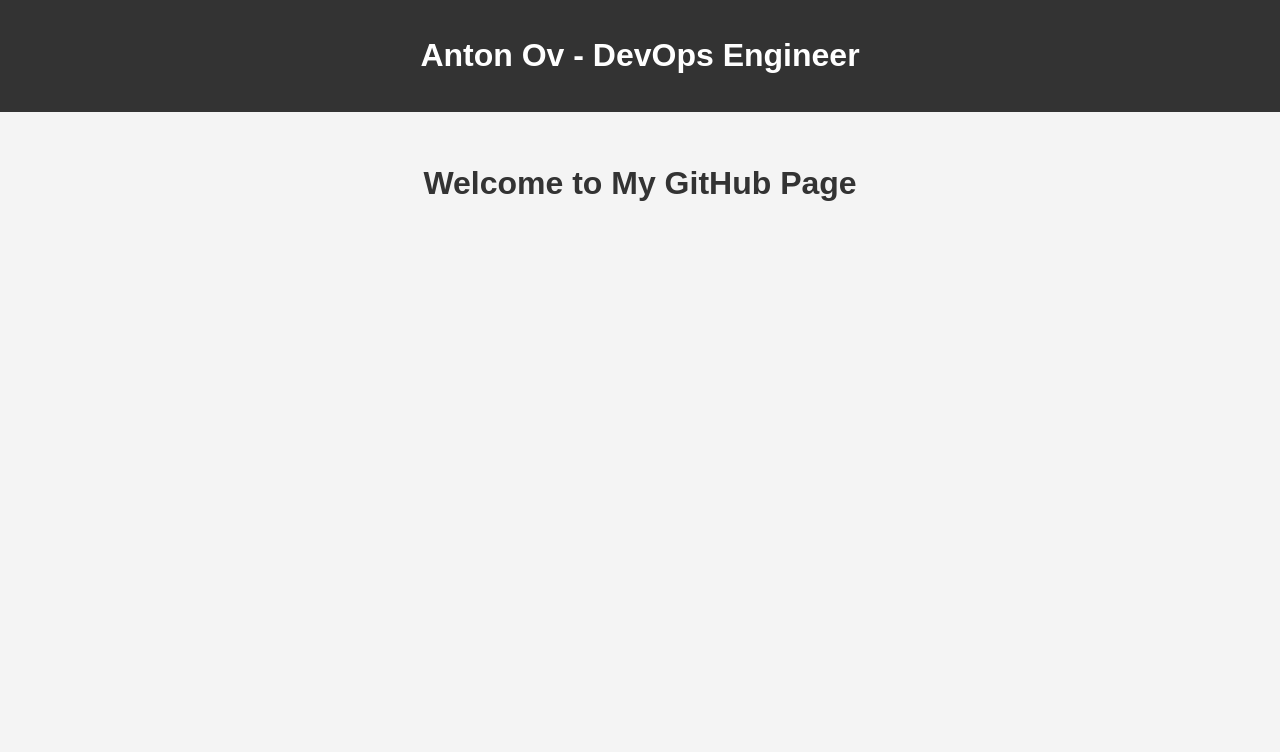
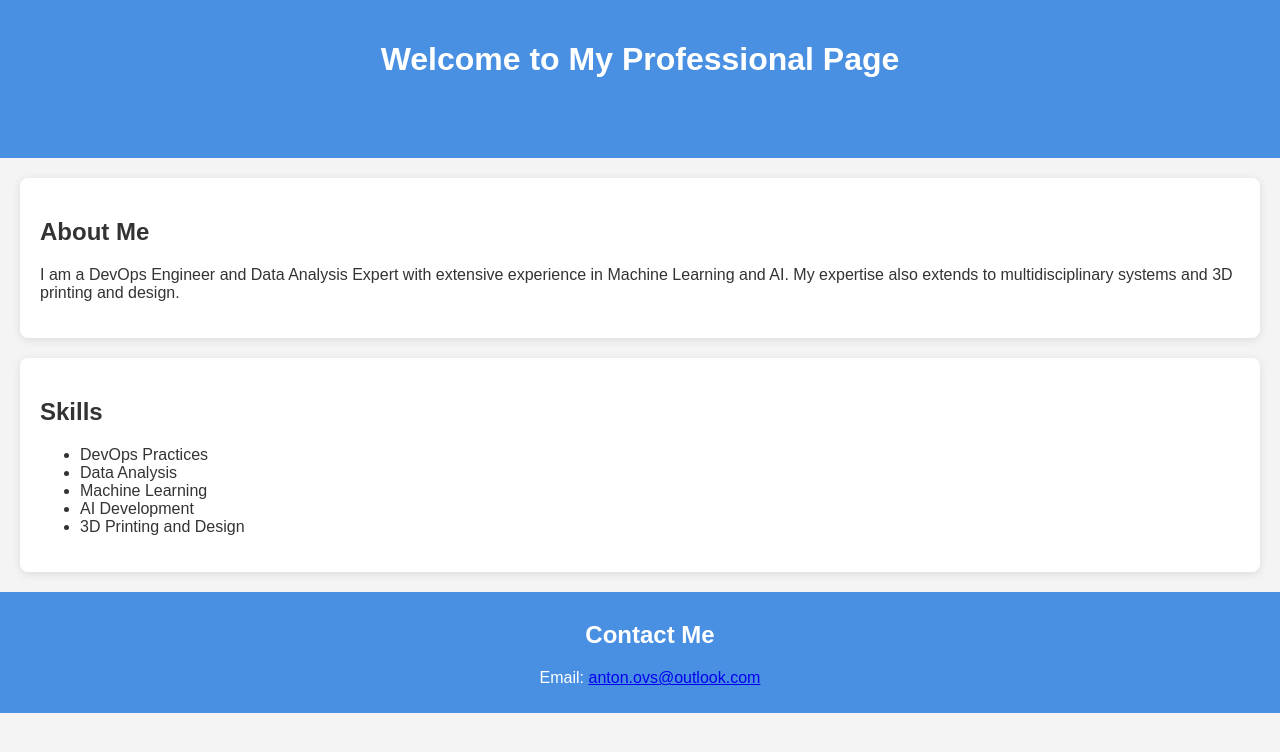
Before and after one commit to anton-ov/anton-ov.github.io, a plain HTML site: page index.html in a window 1280 px wide. Drawn offline with Linux system fonts and the light colour scheme.

Commit message:
Update index.html

```diff
--- a/index.html
+++ b/index.html
@@ -1,52 +1,84 @@
 <!DOCTYPE html>
 <html lang="en">
+
 <head>
     <meta charset="UTF-8">
     <meta name="viewport" content="width=device-width, initial-scale=1.0">
-    <title>Anton Ov - DevOps Engineer</title>
+    <title>DevOps Engineer & Data Analysis Expert</title>
     <style>
         body {
             font-family: Arial, sans-serif;
             background-color: #f4f4f4;
+            color: #333;
             margin: 0;
             padding: 0;
         }
+
         header {
-            background-color: #333;
-            color: #fff;
-            padding: 1rem 0;
+            background-color: #4a90e2;
+            color: white;
+            padding: 20px;
             text-align: center;
         }
-        .container {
-            padding: 2rem;
+
+        nav {
+            margin: 20px 0;
         }
-        .profile-pic {
-            display: block;
-            margin: 0 auto;
-            border-radius: 50%;
-            width: 150px;
-            height: 150px;
+
+        nav a {
+            color: #4a90e2;
+            text-decoration: none;
+            margin: 0 15px;
         }
-        .content {
+
+        section {
+            padding: 20px;
+            background-color: white;
+            margin: 20px;
+            border-radius: 8px;
+            box-shadow: 0 2px 10px rgba(0, 0, 0, 0.1);
+        }
+
+        footer {
             text-align: center;
-        }
-        .content h1 {
-            color: #333;
-        }
-        .content p {
-            color: #666;
+            padding: 10px;
+            background-color: #4a90e2;
+            color: white;
+            position: relative;
+            bottom: 0;
+            width: 100%;
         }
     </style>
 </head>
+
 <body>
     <header>
-        <h1>Anton Ov - DevOps Engineer</h1>
+        <h1>Welcome to My Professional Page</h1>
+        <nav>
+            <a href="#about">About Me</a>
+            <a href="#skills">Skills</a>
+            <a href="#contact">Contact</a>
+        </nav>
     </header>
-    <div class="container">
-        <div class="content">
-            <h1>Welcome to My GitHub Page</h1>
-            <p></p>
-        </div>
-    </div>
+    <section id="about">
+        <h2>About Me</h2>
+        <p>I am a DevOps Engineer and Data Analysis Expert with extensive experience in Machine Learning and AI. My expertise also extends to multidisciplinary systems and 3D printing and design.</p>
+    </section>
+    <section id="skills">
+        <h2>Skills</h2>
+        <ul>
+            <li>DevOps Practices</li>
+            <li>Data Analysis</li>
+            <li>Machine Learning</li>
+            <li>AI Development</li>
+            <li>3D Printing and Design</li>
+        </ul>
+    </section>
+
+    <footer id="contact">
+        <h2>Contact Me</h2>
+        <p>Email: <a href="mailto:anton.ovs@outlook.com">anton.ovs@outlook.com</a></p>
+    </footer>
 </body>
+
 </html>
```
